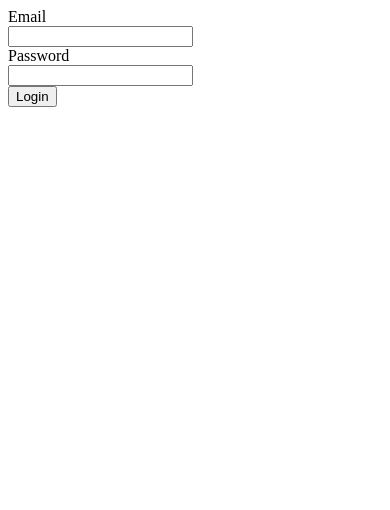
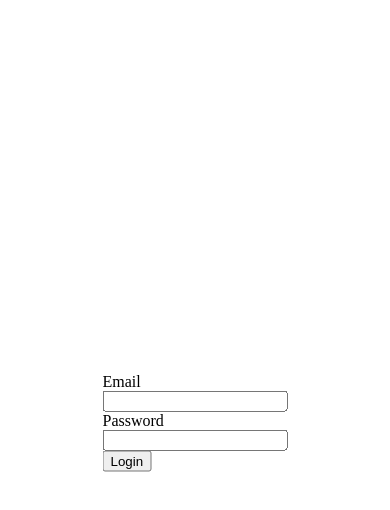
Before and after one commit to koleshchatov/newReal, a React (Vite) app in the folder my-react-app/: page /authPage in a window 390 px wide. Shown: the top 510 px of the page. Built offline with nearby package versions, Linux system fonts and the light colour scheme.

Commit message:
начал адаптивную верстку

```diff
--- /dev/null
+++ b/my-react-app/src/Pages/AuthPage/authPage.module.css
@@ -0,0 +1,7 @@
+.authForm {
+  position: absolute;
+  top: 50%;
+  left: 50%;
+  transform: translate(-50%, -50%);
+  align-content: center;
+}
--- a/my-react-app/src/Pages/AuthPage/index.jsx
+++ b/my-react-app/src/Pages/AuthPage/index.jsx
@@ -3,6 +3,7 @@ import { useForm } from "react-hook-form";
 import { useAuthContext } from "../../auth/AuthContext";
 import { loginUser } from "../../servises/auth.service";
 import { v4 } from "uuid";
+import styles from "./authPage.module.css";
 
 export default function authPage() {
   const { register, handleSubmit } = useForm();
@@ -22,7 +23,7 @@ export default function authPage() {
 
   return (
     <>
-      <form onSubmit={handleSubmit(onSubmit)}>
+      <form className={styles.authForm} onSubmit={handleSubmit(onSubmit)}>
         <div className="form-control">
           <label>Email</label>
           <br></br>
--- a/my-react-app/src/auth/AuthContext.jsx
+++ b/my-react-app/src/auth/AuthContext.jsx
@@ -23,10 +23,11 @@ export const AuthProvider = ({ children }) => {
             const token = result.data.accessToken;
             localStorage.setItem("token", token);
             setToken(token);
+            setAuthentication(true);
           }
         } catch (error) {
           console.error("Ошибка:", error);
-          setAuthentication(false);
+          setError(error);
         } finally {
           setIsLoadingAuth(false);
         }
@@ -45,8 +46,7 @@ export const AuthProvider = ({ children }) => {
         setAuthentication(true);
       }
     } catch (error) {
-      setError(result.error);
-      console.error("Ошибка:", result.error);
+      console.error("Ошибка:", error);
       setAuthentication(false);
     } finally {
       setIsLoadingAuth(false);
@@ -55,9 +55,7 @@ export const AuthProvider = ({ children }) => {
 
   async function logout() {
     const result = await logoutUser();
-    {
-      result.success ? setAuthentication(false) : setAuthentication(true);
-    }
+    setAuthentication(false);
   }
   return (
     <AuthContext.Provider
--- a/my-react-app/src/сomponents/menu/index.jsx
+++ b/my-react-app/src/сomponents/menu/index.jsx
@@ -1,5 +1,6 @@
 import { Link } from "react-router-dom";
 import { useAuthContext } from "../../auth/AuthContext";
+import styles from "./menu.module.css";
 
 export default function Menu() {
   const { logout } = useAuthContext();
@@ -9,7 +10,7 @@ export default function Menu() {
 
   return (
     <>
-      <div>
+      <div className={styles.menu}>
         <ul>
           <li>
             <Link to={"/"}>Пользователи</Link>
--- /dev/null
+++ b/my-react-app/src/сomponents/menu/menu.module.css
@@ -0,0 +1,4 @@
+.menu {
+  display: flex;
+  width: "device-width;";
+}
```
Also changed, not shown: my-react-app/src/Pages/AuthPage/authPage.css (deleted).
